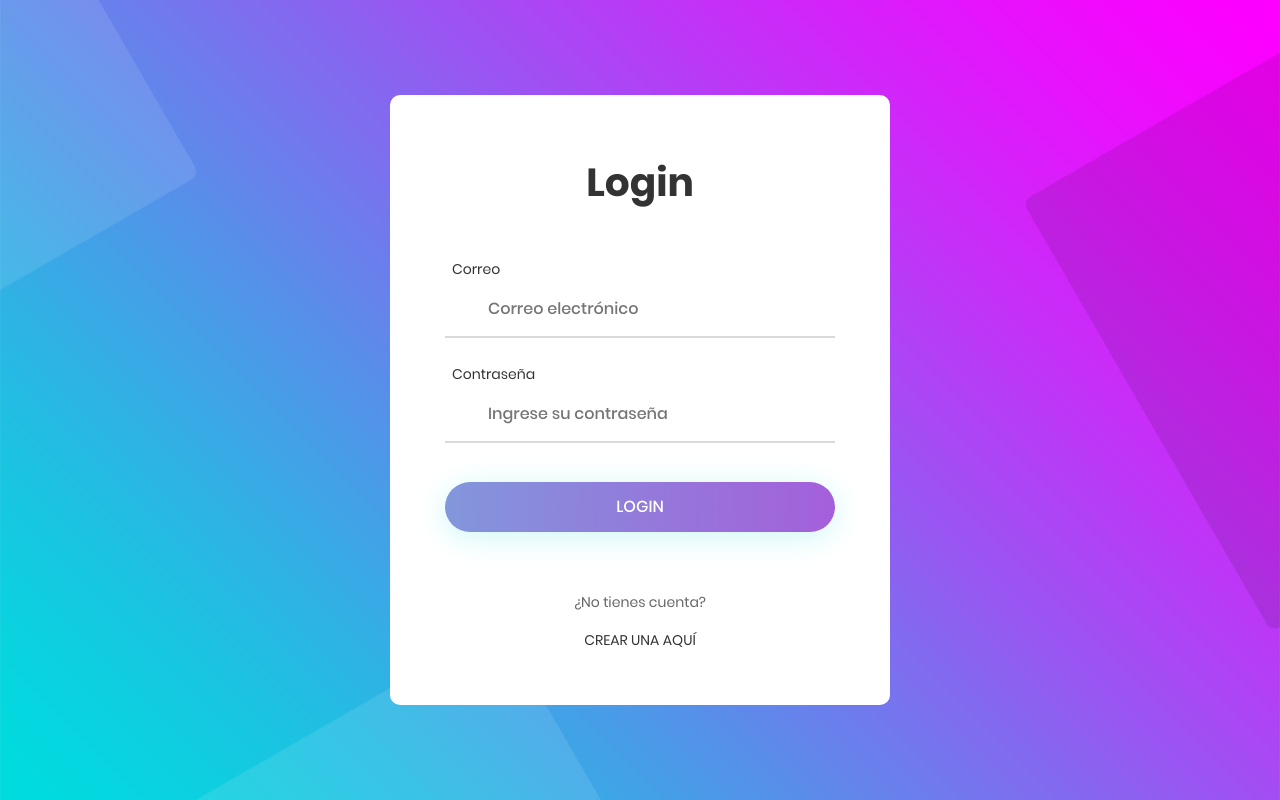
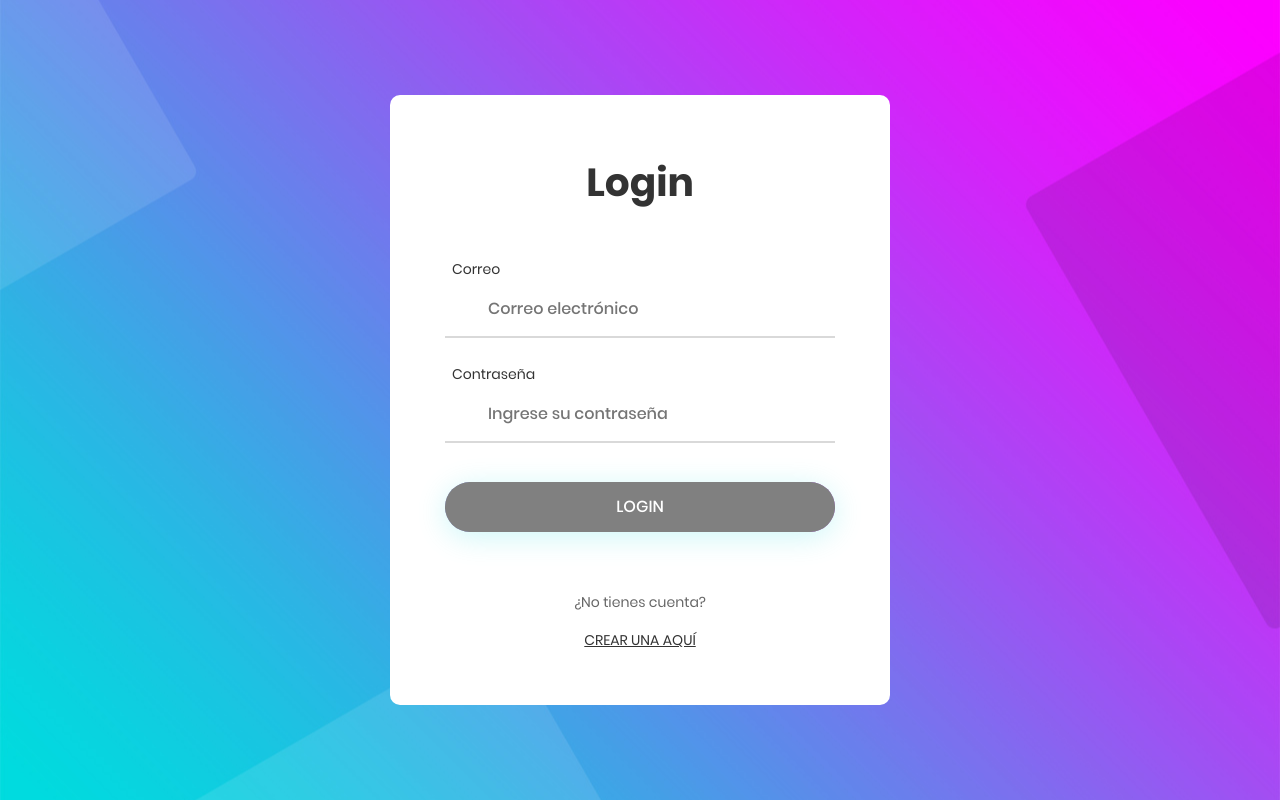
Before and after one commit to dmiante/authApp, an Angular app: page /auth/login in a window 1280 px wide. Built offline with nearby package versions, Linux system fonts and the light colour scheme.

Commit message:
add: layout login page

```diff
--- a/src/app/auth/pages/login-page/login-page.component.html
+++ b/src/app/auth/pages/login-page/login-page.component.html
@@ -1,4 +1,9 @@
-<form class="login100-form" autocomplete="off">
+<form
+  [formGroup]="myForm"
+  class="login100-form"
+  autocomplete="off"
+  (ngSubmit)="login()"
+  >
 
   <span class="login100-form-title p-b-49">
     Login
@@ -6,13 +11,13 @@
 
   <div class="wrap-input100 m-b-23">
     <span class="label-input100">Correo</span>
-    <input class="input100" type="email" placeholder="Correo electrónico">
+    <input formControlName="email" class="input100" type="email" placeholder="Correo electrónico">
     <span class="focus-input100"></span>
   </div>
 
   <div class="wrap-input100">
     <span class="label-input100">Contraseña</span>
-    <input class="input100" type="password" placeholder="Ingrese su contraseña">
+    <input formControlName="password" class="input100" type="password" placeholder="Ingrese su contraseña">
     <span class="focus-input100"></span>
   </div>
 
@@ -21,7 +26,10 @@
   <div class="container-login100-form-btn">
     <div class="wrap-login100-form-btn">
       <div class="login100-form-bgbtn"></div>
-      <button class="login100-form-btn" type="submit">
+      <button
+      class="login100-form-btn"
+      type="submit"
+      [disabled]="myForm.invalid">
         Login
       </button>
     </div>
--- a/src/app/auth/pages/login-page/login-page.component.ts
+++ b/src/app/auth/pages/login-page/login-page.component.ts
@@ -1,13 +1,20 @@
-import { CommonModule } from '@angular/common';
-import { Component } from '@angular/core';
+import { Component, inject } from '@angular/core';
+import { FormBuilder, FormGroup, Validators } from '@angular/forms';
 
 @Component({
   selector: 'app-login-page',
-  standalone: true,
-  imports: [
-    CommonModule,
-  ],
   templateUrl: './login-page.component.html',
   styleUrl: './login-page.component.css',
 })
-export class LoginPageComponent { }
+export class LoginPageComponent {
+  private fb = inject(FormBuilder)
+
+  public myForm: FormGroup = this.fb.group({
+    email: ['', [Validators.required, Validators.email]],
+    password: ['', [Validators.required, Validators.minLength(6)]]
+  })
+
+  login(){
+    console.log(this.myForm.value);
+  }
+}
```
Also changed, not shown: src/app/auth/auth.module.ts (+7 -2 lines).
